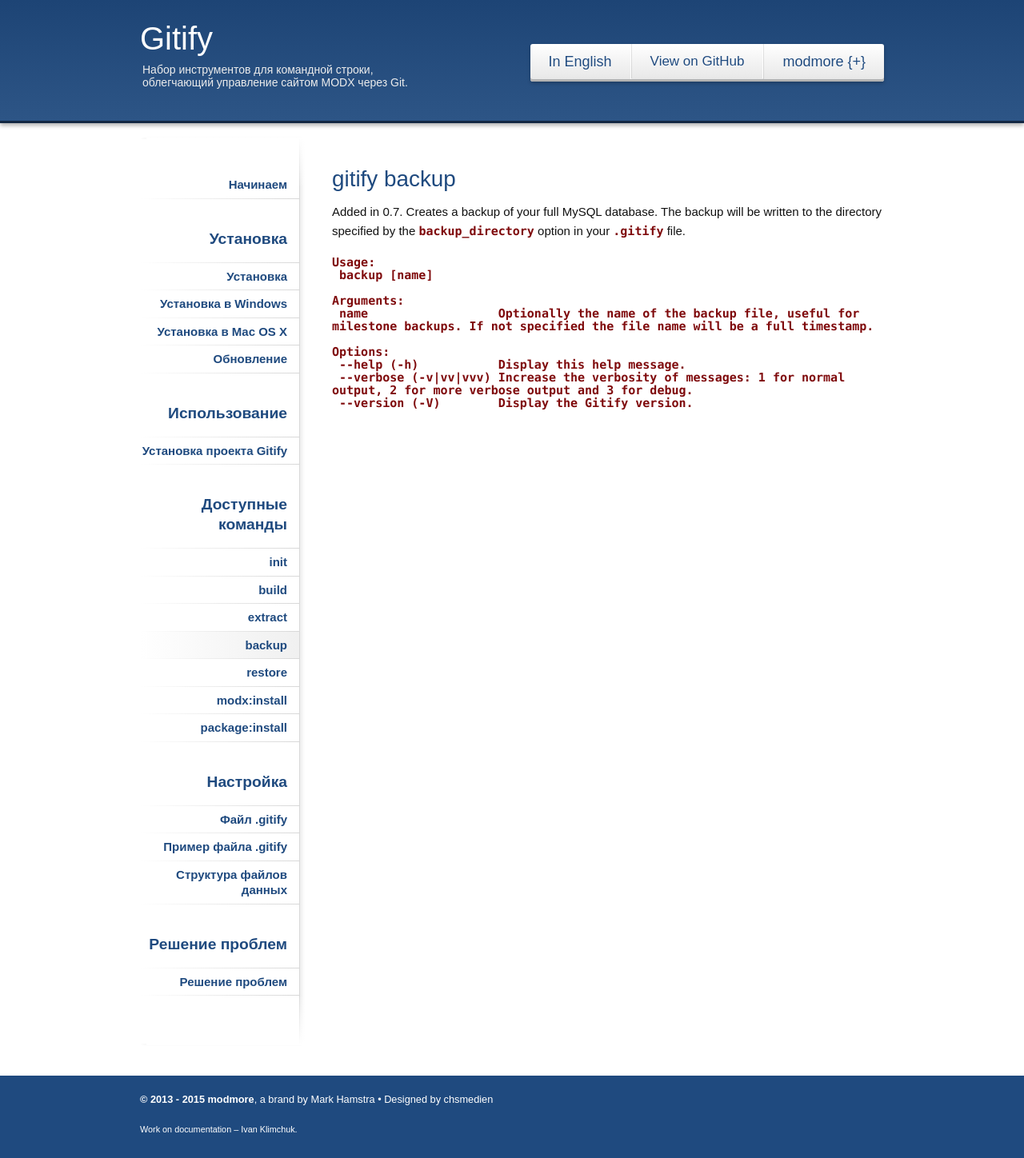
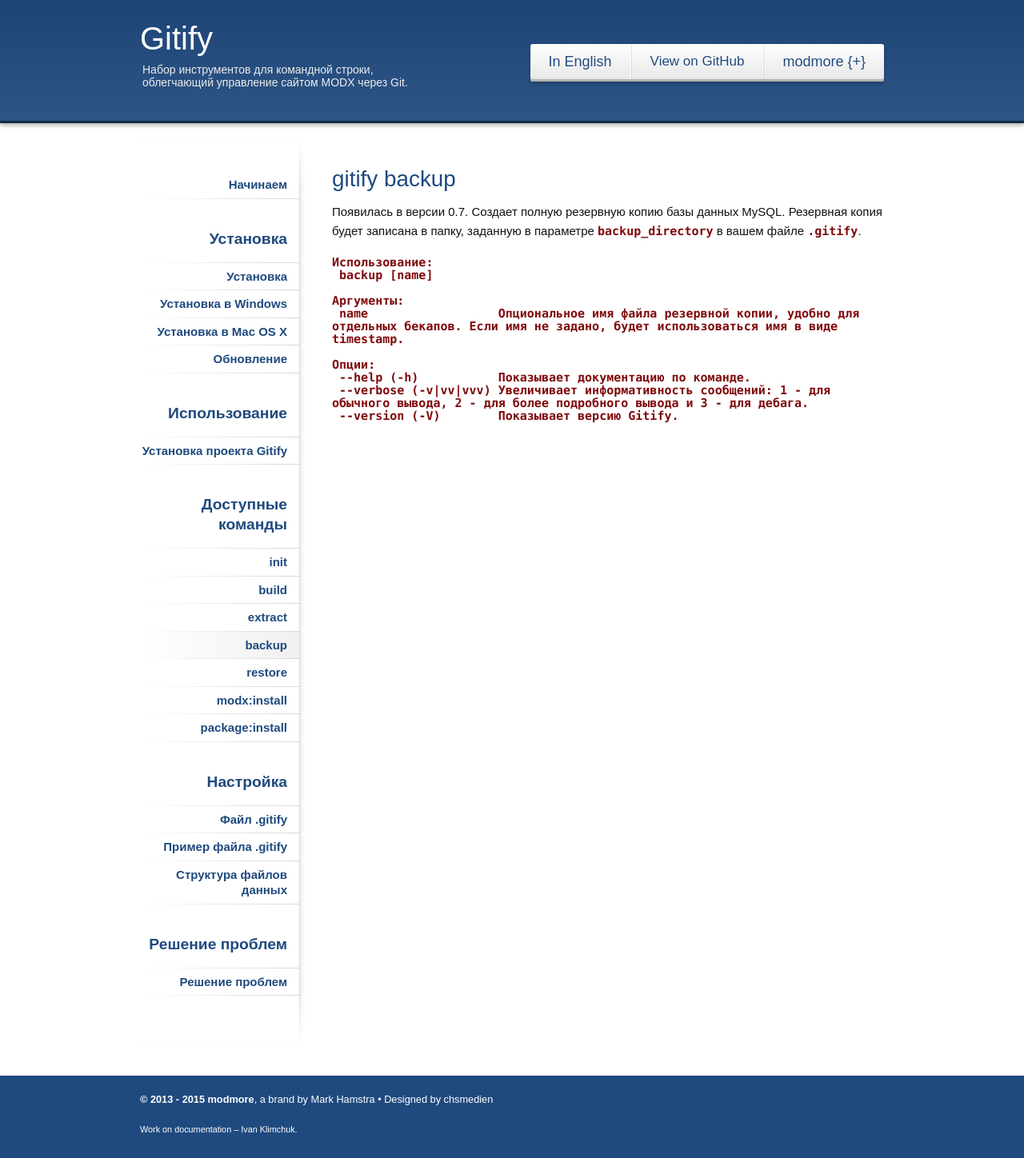
Before and after one commit to modmore/Gitify, a Jekyll site: the page built from _posts/ru/2015-07-09-backup.md, in a window 1280 px wide. Shown: the whole page at 80% size. Built offline with Jekyll 4.4.1, drawn with Linux system fonts in a browser that asks for light colours; Markdown is read by kramdown in place of the engine named in the settings.

Commit message:
Backup command

````diff
--- a/_posts/ru/2015-07-09-backup.md
+++ b/_posts/ru/2015-07-09-backup.md
@@ -8,18 +8,18 @@ order: 3
 
 # gitify backup
 
-Added in 0.7. Creates a backup of your full MySQL database. The backup will be written to the directory specified by the `backup_directory` option in your `.gitify` file.
+Появилась в версии 0.7. Создает полную резервную копию базы данных MySQL. Резервная копия будет записана в папку, заданную в параметре `backup_directory` в вашем файле `.gitify`.
+
+```bash
+Использование:
+ backup [name]
+
+Аргументы:
+ name                  Опциональное имя файла резервной копии, удобно для отдельных бекапов. Если имя не задано, будет использоваться имя в виде timestamp.
+
+Опции:
+ --help (-h)           Показывает документацию по команде.
+ --verbose (-v|vv|vvv) Увеличивает информативность сообщений: 1 - для обычного вывода, 2 - для более подробного вывода и 3 - для дебага.
+ --version (-V)        Показывает версию Gitify.
 
 ```
-Usage:
- backup [name]
-
-Arguments:
- name                  Optionally the name of the backup file, useful for milestone backups. If not specified the file name will be a full timestamp.
-
-Options:
- --help (-h)           Display this help message.
- --verbose (-v|vv|vvv) Increase the verbosity of messages: 1 for normal output, 2 for more verbose output and 3 for debug.
- --version (-V)        Display the Gitify version.
-
-```
````
